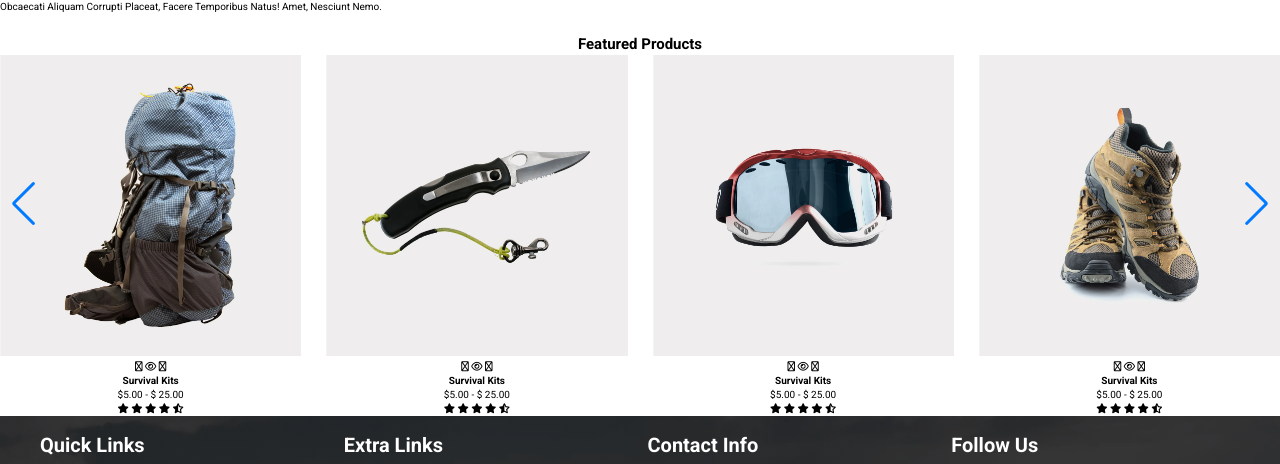
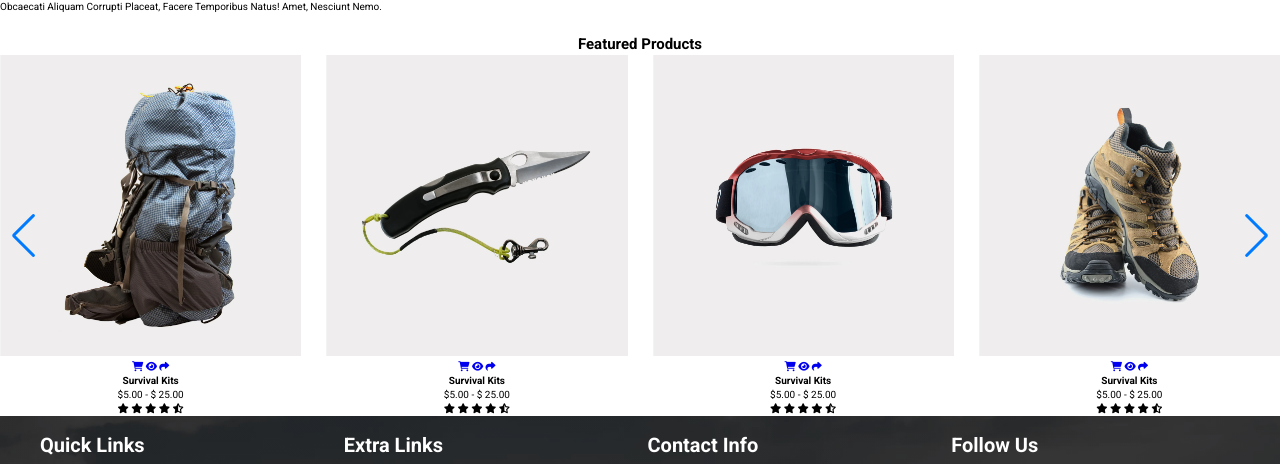
Before and after one commit to erdemir123/travel-website-clone, a plain HTML site: page index.html in a window 1280 px wide. Shown: the part 1178-1642 px from the top of the page. Drawn offline with nearby package versions, Linux system fonts and the light colour scheme.

Commit message:
button edit

```diff
--- a/index.html
+++ b/index.html
@@ -48,9 +48,9 @@ Lorem ipsum dolor sit, amet consectetur adipisicing elit. Rerum blanditiis simil
                 <div class="imgpart">
                     <img src="./asset/images/product-1.jpg" alt="">
                     <div class="imgicon">
-                        <i class="fa-regular fa-cart-shopping "></i>
-                        <i class="fa-regular fa-eye "></i>
-                        <i class="fa-regular fa-share "></i>
+                        <a href="#" class="fas fa-shopping-cart"></a>
+                        <a href="#" class="fas fa-eye"></a>
+                        <a href="#" class="fas fa-share"></a>
                     </div>
                 </div>
                 <div class="textpart">
@@ -69,9 +69,9 @@ Lorem ipsum dolor sit, amet consectetur adipisicing elit. Rerum blanditiis simil
                 <div class="imgpart">
                     <img src="./asset/images/product-2.jpg" alt="">
                     <div class="imgicon">
-                        <i class="fa-regular fa-cart-shopping "></i>
-                        <i class="fa-regular fa-eye "></i>
-                        <i class="fa-regular fa-share "></i>
+                        <a href="#" class="fas fa-shopping-cart"></a>
+                        <a href="#" class="fas fa-eye"></a>
+                        <a href="#" class="fas fa-share"></a>
                     </div>
                 </div>
                 <div class="textpart">
@@ -90,9 +90,9 @@ Lorem ipsum dolor sit, amet consectetur adipisicing elit. Rerum blanditiis simil
                 <div class="imgpart">
                     <img src="./asset/images/product-3.JPG" alt="">
                     <div class="imgicon">
-                        <i class="fa-regular fa-cart-shopping "></i>
-                        <i class="fa-regular fa-eye "></i>
-                        <i class="fa-regular fa-share "></i>
+                        <a href="#" class="fas fa-shopping-cart"></a>
+                        <a href="#" class="fas fa-eye"></a>
+                        <a href="#" class="fas fa-share"></a>
                     </div>
                 </div>
                 <div class="textpart">
@@ -111,9 +111,9 @@ Lorem ipsum dolor sit, amet consectetur adipisicing elit. Rerum blanditiis simil
                 <div class="imgpart">
                     <img src="./asset/images/product-4.JPG" alt="">
                     <div class="imgicon">
-                        <i class="fa-regular fa-cart-shopping "></i>
-                        <i class="fa-regular fa-eye "></i>
-                        <i class="fa-regular fa-share "></i>
+                        <a href="#" class="fas fa-shopping-cart"></a>
+                        <a href="#" class="fas fa-eye"></a>
+                        <a href="#" class="fas fa-share"></a>
                     </div>
                 </div>
                 <div class="textpart">
@@ -132,9 +132,9 @@ Lorem ipsum dolor sit, amet consectetur adipisicing elit. Rerum blanditiis simil
                 <div class="imgpart">
                     <img src="./asset/images/product-5.jpg" alt="">
                     <div class="imgicon">
-                        <i class="fa-regular fa-cart-shopping "></i>
-                        <i class="fa-regular fa-eye"></i>
-                        <i class="fa-regular fa-share "></i>
+                        <a href="#" class="fas fa-shopping-cart"></a>
+                        <a href="#" class="fas fa-eye"></a>
+                        <a href="#" class="fas fa-share"></a>
                     </div>
                 </div>
                 <div class="textpart">
@@ -153,9 +153,9 @@ Lorem ipsum dolor sit, amet consectetur adipisicing elit. Rerum blanditiis simil
                 <div class="imgpart">
                     <img src="./asset/images/product-6.jpg" alt="">
                     <div class="imgicon">
-                        <i class="fa-regular fa-cart-shopping "></i>
-                        <i class="fa-regular fa-eye "></i>
-                        <i class="fa-regular fa-share "></i>
+                        <a href="#" class="fas fa-shopping-cart"></a>
+                        <a href="#" class="fas fa-eye"></a>
+                        <a href="#" class="fas fa-share"></a>
                     </div>
                 </div>
                 <div class="textpart">
@@ -171,10 +171,11 @@ Lorem ipsum dolor sit, amet consectetur adipisicing elit. Rerum blanditiis simil
                 </div>
             </div>
         </div>
+        <div class="swiper-button-next" ></div>
+    <div class="swiper-button-prev" ></div>
+    <div class="swiper-pagination"></div>
     </div>
-    <div class="swiper-button-next" style="margin-top: 120vh; "></div>
-    <div class="swiper-button-prev" style="margin-top: 120vh; "></div>
-    <div class="swiper-pagination"></div>
+
 </section>
 <script src="https://cdn.jsdelivr.net/npm/swiper/swiper-bundle.min.js"></script>
 
```
